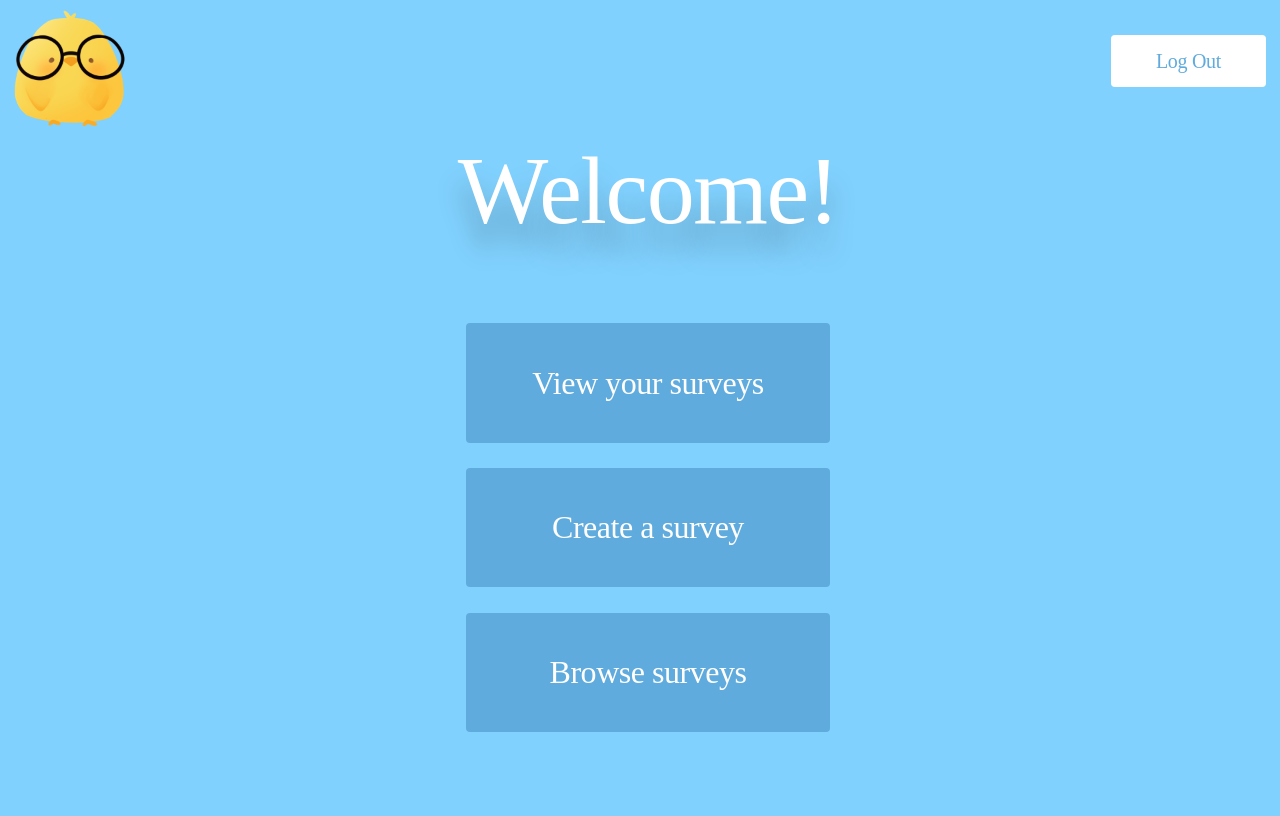
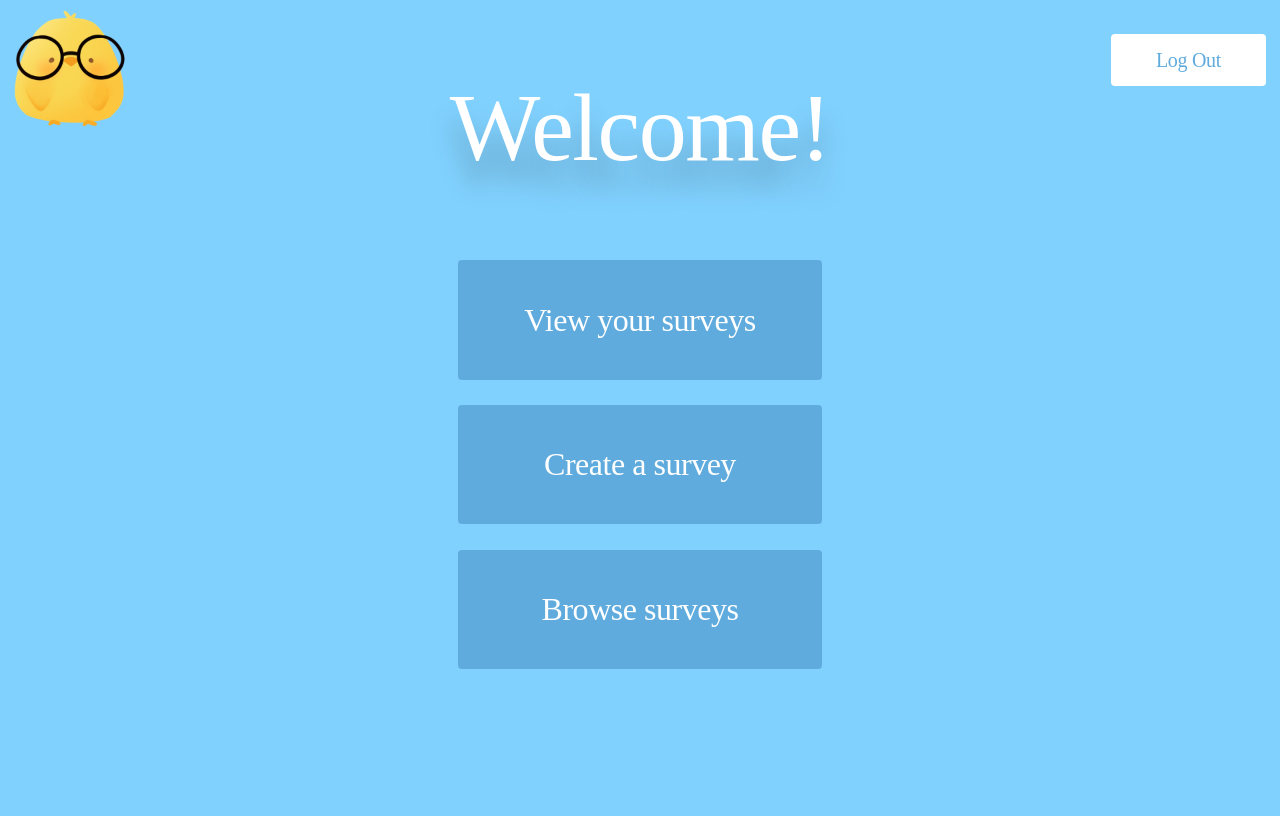
Before and after one commit to xlab-classes/cse442-spring2022-team-team-pentaneers, a Flask app: template templates/User Dashboard.html in a window 1280 px wide. After the commit the page ends 669 px from the top, so only its background shows below. Run offline with Flask 2, Linux system fonts and the light colour scheme; the template is opened without the code that fills it, so the values that code supplies are empty.

Commit message:
tweaked width/hight #38

```diff
--- a/static/dashboard.css
+++ b/static/dashboard.css
@@ -1,7 +1,4 @@
 body{
-	width: 100vw;
-	height: 100vh;
-
 	background: #81D1FE;
 }
 
@@ -10,9 +7,6 @@ div.vertical_flex{
 	flex-direction: column;
 	justify-content: center;
 	align-items: center;
-
-	width: 100vw;
-	height: 100vh;
 }
 
 h1{
@@ -61,7 +55,7 @@ button.logout{
 	width: 12.1vw;
 	height: 6.5vh;
 	left: 85.8vw;
-	top: 2.8vh;
+	top: 2.7vh;
 
 	font-family: Montserrat;
 	font-style: normal;
```
